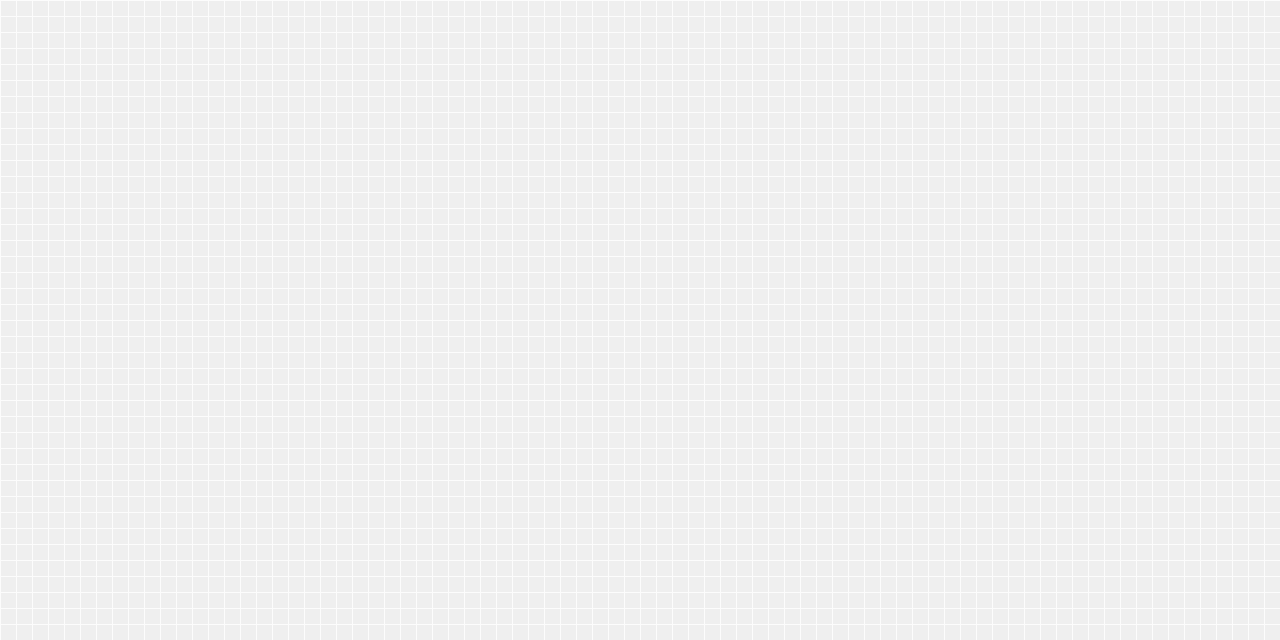
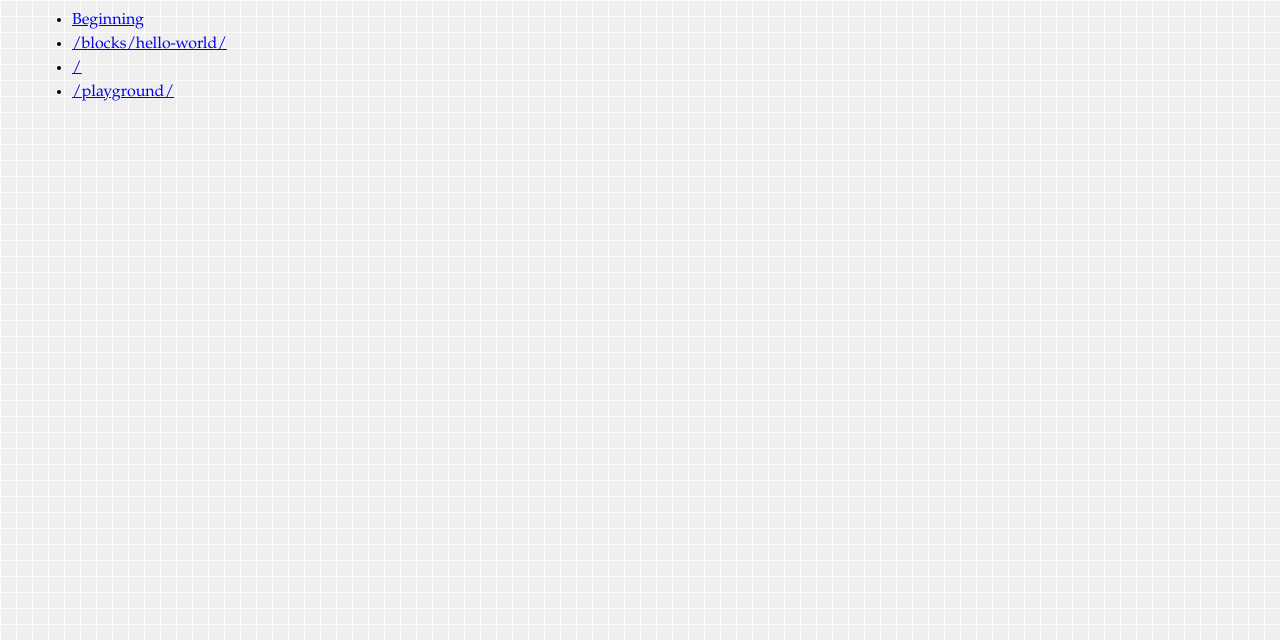
Before and after one commit to Aias/the-innocent-i, an Eleventy site: page src/index.html in a window 1280 px wide. Shown: the part 160-800 px from the top of the page. Built offline with nearby package versions, Linux system fonts and the light colour scheme; Eleventy itself is replaced by a stand-in of ours; files that its build step writes are made by us from their sources.

Commit message:
Add links

```diff
--- a/src/_includes/styles/pages/blocks.css
+++ b/src/_includes/styles/pages/blocks.css
@@ -58,7 +58,7 @@
 	height: var(--size);
 	background-color: var(--grid-face-bg);
 	border: 1px ridge rgba(255, 255, 255, 0.15);
-	box-shadow: 2px 2px 1rem rgba(0, 0, 0, 0.15);
+	/* box-shadow: 2px 2px 1rem rgba(0, 0, 0, 0.15); */
 	/* font-family: var(--font-stack-mono);
 	line-height: 1;
 	font-size: calc(var(--size) * 0.75);
--- a/src/index.html
+++ b/src/index.html
@@ -8,3 +8,13 @@ layout: site
 <p id="what" role="doc-subtitle">
 	Web Maker
 </p>
+
+<ul>
+	{%- for page in collections.all %}
+	<li>
+		<a href="{{ page.url }}">
+			{{page.data.title or page.url}}
+		</a>
+	</li>
+	{% endfor %}
+</ul>
--- /dev/null
+++ b/src/playground.html
@@ -0,0 +1,3 @@
+---
+layout: site
+---
--- a/src/site.css.njk
+++ b/src/site.css.njk
@@ -1,5 +1,6 @@
 ---
 permalink: site.css
+eleventyExcludeFromCollections: true
 ---
 {% set css %}
 {% include 'styles/vars.css' %}
```
Also changed, not shown: src/404.html (+1 -0 lines).
